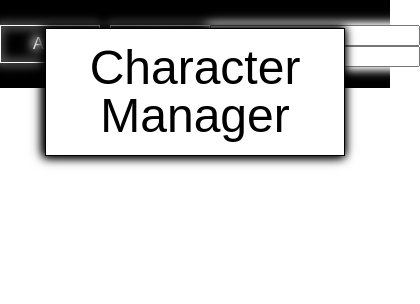
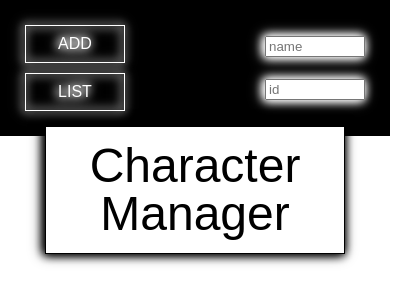
Before and after one commit to Mirodeon/character-manager-js, a website built with Vite: page index.html in a window 390 px wide. Shown: the whole page, 420 px wide, since content can reach past the window. Built offline with nearby package versions, Linux system fonts and the light colour scheme; no server answers; a web font is replaced by a local one.

Commit message:
add responsive

```diff
--- a/src/scss/style.scss
+++ b/src/scss/style.scss
@@ -1,6 +1,14 @@
 @import "reset.css";
 @import url('https://fonts.googleapis.com/css2?family=Barlow&family=Road+Rage&display=swap');
 @import url('https://fonts.googleapis.com/css2?family=Trispace&display=swap');
+
+@mixin mobile {
+    @media screen and (max-width: 850px) {
+        @content
+    }
+
+    ;
+}
 
 * {
     font-family: 'Trispace', sans-serif;
@@ -29,6 +37,12 @@ body {
                     display: flex;
                     gap: 10px;
 
+                    @include mobile {
+                        display: flex;
+                        flex-direction: column;
+                        margin-left: 25px;
+                    }
+
                     .nav__btn {
                         box-sizing: border-box;
                         border: 1px solid white;
@@ -51,6 +65,14 @@ body {
                     min-width: 210px;
                     max-height: 38px;
                     filter: drop-shadow(-1px 1px 5px white) drop-shadow(-1px -1px 5px white);
+
+                    @include mobile {
+                        max-width: 100px;
+                        min-width: 100px;
+                        justify-content: space-around;
+                        min-height: 86px;
+                        margin-right: 25px;
+                    }
                 }
             }
         }
@@ -65,6 +87,10 @@ body {
             padding: 15px 0px;
             border: 1px solid black;
             filter: drop-shadow(-1px 1px 5px black) drop-shadow(-1px -1px 5px black);
+
+            @include mobile {
+                margin-top: -10px;
+            }
         }
     }
 
@@ -215,9 +241,19 @@ body {
                 border-radius: 20px;
                 animation: 3s ease-out 0s opacit;
 
+                @include mobile {
+                    flex-direction: column;
+                    width: 320px;
+                    align-items: center;
+                }
+
                 .container-pictural__profile {
                     height: 100%;
+                    width: 100%;
                     background: black;
+                    display: flex;
+                    flex-direction: column;
+                    align-items: center;
 
                     .container-img__profile {
                         width: 150px;
@@ -338,6 +374,11 @@ body {
                     flex-direction: column;
                     justify-content: center;
 
+                    @include mobile {
+                        width: 320px;
+                        border: none;
+                    }
+
                     .title__profile {
                         border-bottom: 10px solid black;
                         min-height: 100px;
@@ -345,6 +386,10 @@ body {
                         text-align: center;
                         line-height: 90px;
                         font-size: 48px;
+
+                        @include mobile {
+                            width: 320px;
+                        }
                     }
 
                     .txt__profile {
@@ -357,6 +402,10 @@ body {
                         padding-top: 15px;
                         padding-bottom: 15px;
                         font-size: 16px;
+
+                        @include mobile {
+                            width: 320px;
+                        }
                     }
 
                     #editName {
@@ -402,6 +451,10 @@ body {
                             font-size: 14px;
                             border-bottom: 10px solid black;
                             resize: vertical;
+
+                            @include mobile {
+                                width: 320px;
+                            }
                         }
 
                         #editDescription {
@@ -415,6 +468,10 @@ body {
                             padding-bottom: 15px;
                             font-size: 14px;
                             resize: vertical;
+
+                            @include mobile {
+                                width: 320px;
+                            }
                         }
                     }
                 }
@@ -428,9 +485,19 @@ body {
                 border-radius: 20px;
                 animation: 3s ease-out 0s opacit;
 
+                @include mobile {
+                    flex-direction: column;
+                    width: 320px;
+                    align-items: center;
+                }
+
                 .container-pictural__addProfile {
                     height: 100%;
                     background: black;
+                    width: 100%;
+                    display: flex;
+                    flex-direction: column;
+                    align-items: center;
 
                     .container-img__addProfile {
                         width: 150px;
@@ -502,6 +569,11 @@ body {
                     flex-direction: column;
                     justify-content: center;
 
+                    @include mobile {
+                        width: 320px;
+                        border: none;
+                    }
+
                     #formName {
                         display: block;
                         border-bottom: 10px solid black;
@@ -524,6 +596,10 @@ body {
                         font-size: 14px;
                         border-bottom: 10px solid black;
                         resize: vertical;
+
+                        @include mobile {
+                            width: 320px;
+                        }
                     }
 
                     #formDescription {
@@ -537,6 +613,10 @@ body {
                         padding-bottom: 15px;
                         font-size: 14px;
                         resize: vertical;
+
+                        @include mobile {
+                            width: 320px;
+                        }
                     }
                 }
             }
@@ -557,6 +637,9 @@ body {
                 filter: drop-shadow(-1px 1px 5px black) drop-shadow(-1px -1px 5px black);
                 animation: 0.75s ease-out 0s opacit;
                 background: rgba(0, 0, 0, 0.375);
+                @include mobile {
+                    top: 115px;
+                }
 
                 .txt__popupDel {
                     display: flex;
```
Also changed, not shown: src/js/index.js (+4 -4 lines), src/css/style.css, src/css/style.min.css, 2 other files.
